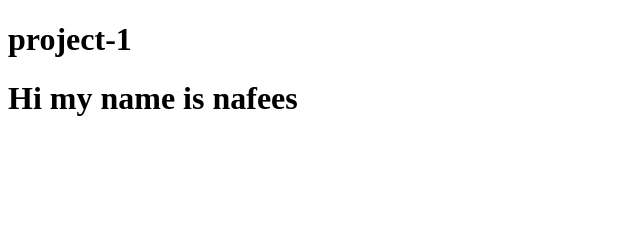
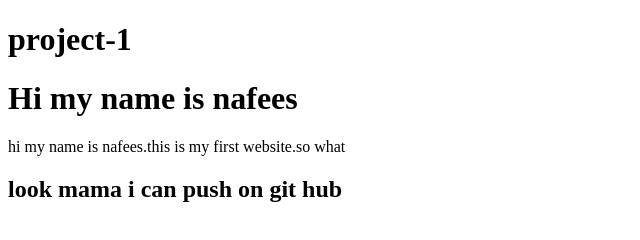
Before and after one commit to NFS152/project-1, a plain HTML site: page index.html in a window 1280 px wide. Shown: the whole page, without its empty margins (0-640 px from the left). Drawn offline with Linux system fonts and the light colour scheme.

Commit message:
learned git hub

```diff
--- a/index.html
+++ b/index.html
@@ -9,5 +9,7 @@
 <body>
     <h1>project-1</h1>
     <h1>Hi my name is nafees</h1>
+    <p>hi my name is nafees.this is my first website.so what</p>
+    <h2>look mama i can push on git hub</h2>
 </body>
 </html>
```
